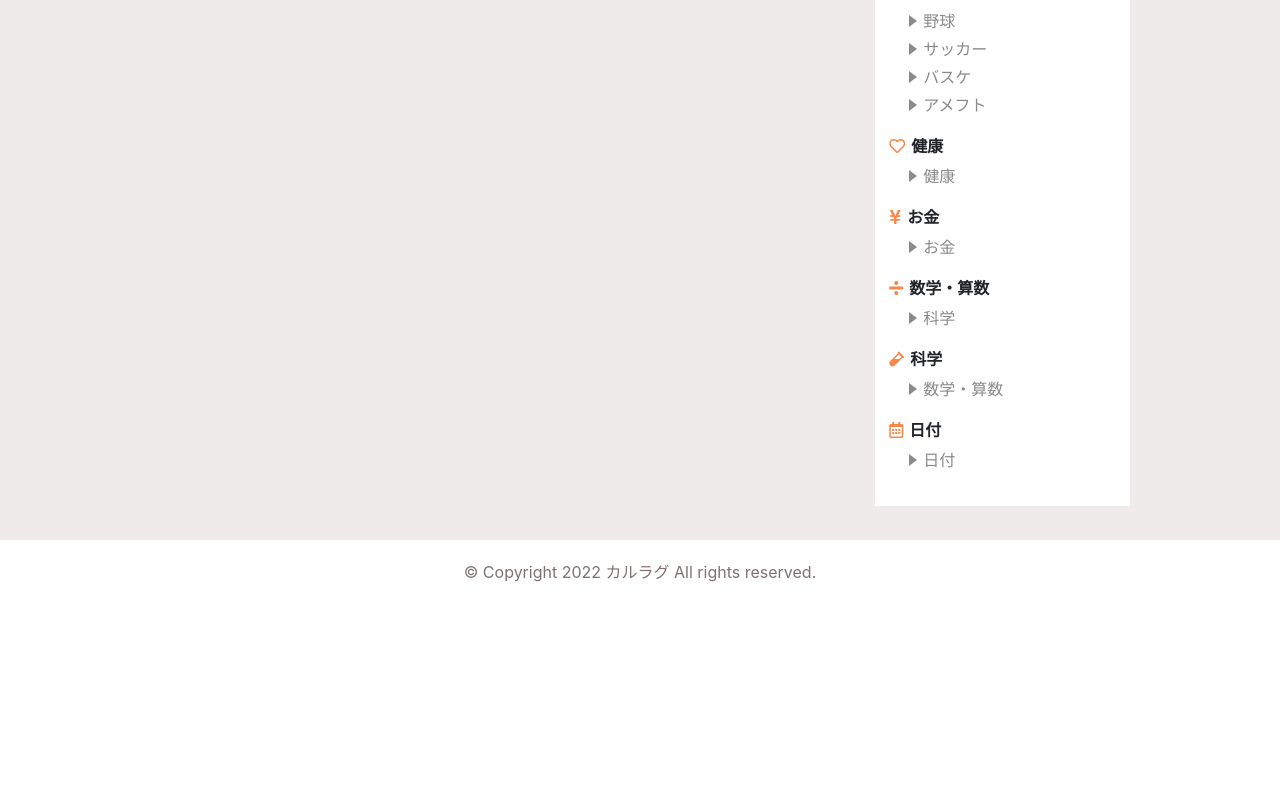
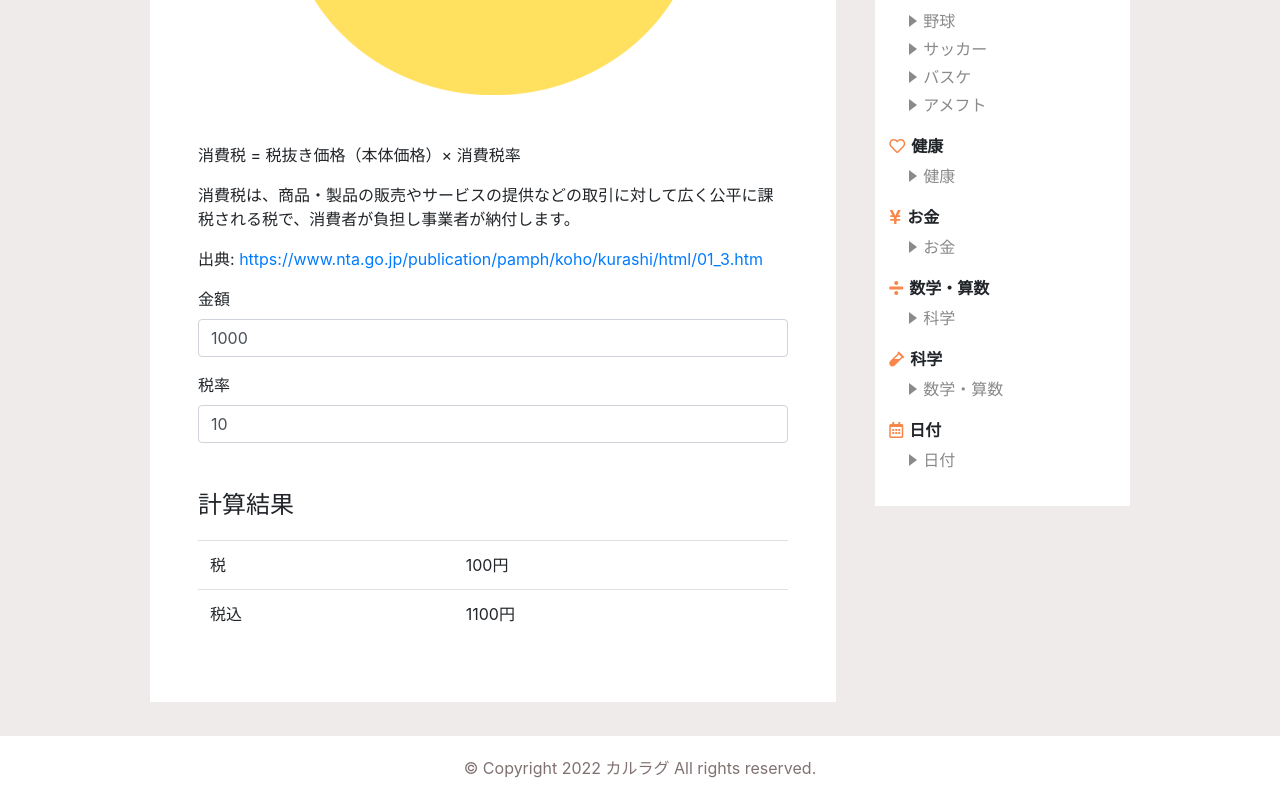
Before and after one commit to rk5155/calragu, a Vue app: page /money/consumption-tax in a window 1280 px wide. Shown: the part 683-1483 px from the top of the page. Before the commit the page ends 1287 px from the top, so only its background shows below. Built offline with nearby package versions, Linux system fonts and the light colour scheme; a web font is replaced by a local one.

Commit message:
消費税のコンポーネントを作成した

```diff
--- a/src/mixins/articles.js
+++ b/src/mixins/articles.js
@@ -106,8 +106,15 @@ export default {
                 },
             ],
             money: [
-                { title: "タイトルタイトル6", img: "https://saruwakakun.com/wp-content/uploads/2017/06/bookstoread-01-min-1-520x300.png", category: "お金", url: "" },
-                { title: "タイトルタイトル7", img: "https://saruwakakun.com/wp-content/uploads/2017/06/bookstoread-01-min-1-520x300.png", category: "お金", url: "" },
+                {
+                    title: "【お金】消費税の自動計算",
+                    text: "消費税 = 税抜き価格（本体価格）× 消費税率",
+                    img: require('@/assets/images/money/img_01.png'),
+                    category: "お金",
+                    url: "/money/consumption-tax",
+                    color: "img-background--beige",
+                    source: "https://www.nta.go.jp/publication/pamph/koho/kurashi/html/01_3.htm"
+                },
             ],
             arithmetic: [
                 { title: "タイトルタイトル12", img: "https://saruwakakun.com/wp-content/uploads/2017/06/bookstoread-01-min-1-520x300.png", category: "数学・算数", url: "" },
--- a/src/router.js
+++ b/src/router.js
@@ -12,6 +12,7 @@ import Defensive from './views/sports/baseball/Defensive.vue'
 import Qs from './views/sports/baseball/Qs.vue'
 import Points from './views/sports/soccer/Points.vue'
 import Bmi from './views/health/Bmi.vue'
+import ConsumptionTax from './views/money/ConsumptionTax.vue'
 
 
 Vue.use(Router)
@@ -79,6 +80,11 @@ export default new Router({
       component: Bmi,
       meta: { title: '【肥満度診断】BMI指数の自動計算', desc: 'BMIとは、体重と身長の関係から算出される、ヒトの肥満度を表す体格指数である。' }
     },
+    {
+      path: '/money/consumption-tax',
+      component: ConsumptionTax,
+      meta: { title: '【お金】消費税の自動計算', desc: '消費税は、商品・製品の販売やサービスの提供などの取引に対して広く公平に課税される税で、消費者が負担し事業者が納付します。' }
+    },
   ],
   //ページ遷移したときトップに移動かつ、ブラウザの戻るボタンを押したとき、もとの位置に戻る
   scrollBehavior (to, from, savedPosition) {
--- /dev/null
+++ b/src/views/money/ConsumptionTax.vue
@@ -0,0 +1,61 @@
+<template>
+    <div class="calculation">
+        <ArticleText :title="title" :desc="desc" :article="money"></ArticleText>
+
+        <form>
+            <Calculation v-for="list in formList" :key="list.label" :list="list" :step="list.step" :initialValue="list.value" v-model.number="$data[list.data]"></Calculation>
+        </form>
+
+        <h2>計算結果</h2>
+        <table class="table table-striped">
+            <tr>
+                <td>税</td>
+                <td>{{ tax }}円</td>
+            </tr>
+            <tr>
+                <td>税込</td>
+                <td>{{ total }}円</td>
+            </tr>
+        </table>
+    </div>
+</template>
+
+<script>
+import Calculation from "@/components/Calculation.vue"
+import getTitle from '@/getTitle'
+import ArticleText from "@/components/ArticleText.vue"
+import articles from '@/mixins/articles.js'
+
+
+export default {
+  components: {
+    Calculation,
+    ArticleText
+  },
+  mixins: [ getTitle, articles ],
+  data () {
+    return {
+      num1: 1000,
+      num2: 10,
+      formList: [
+            { label: "金額", data: 'num1' },
+            { label: "税率", data: 'num2' }
+        ]
+    }
+  },
+  computed: {
+      total: function() {
+          let total = this.num1 * (this.num2 / 100 + 1)
+
+          if (isNaN(total) || total == "Infinity") {
+              return 0;
+          } else {
+              return total.toFixed(0);
+          }
+      },
+      tax: function() {
+          return this.total - this.num1
+      }
+  }
+}
+</script>
```
Also changed, not shown: src/assets/images/money/img_01.png (added).
